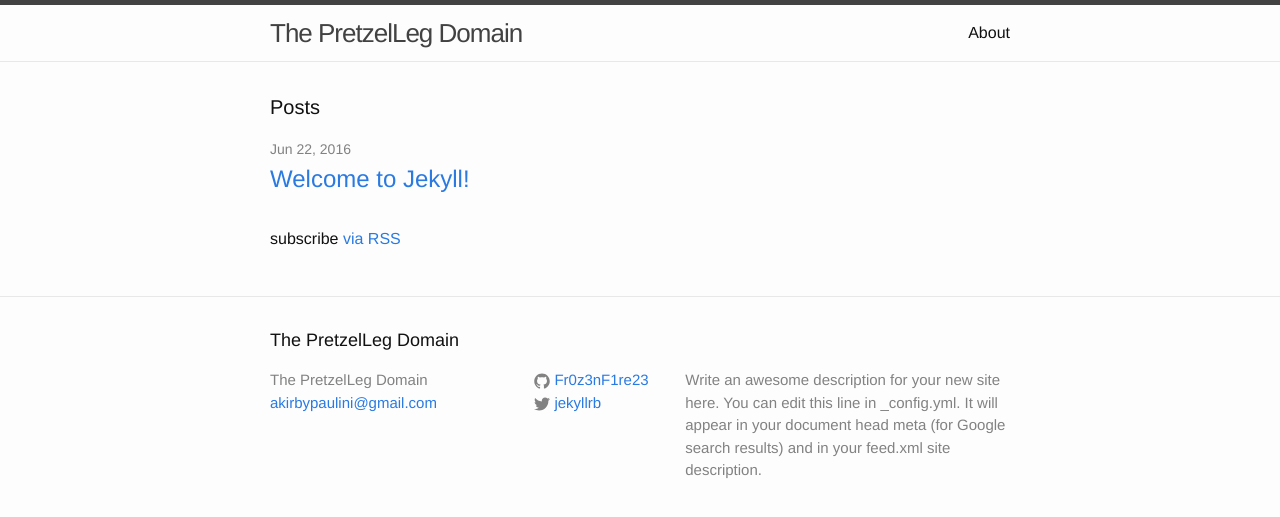
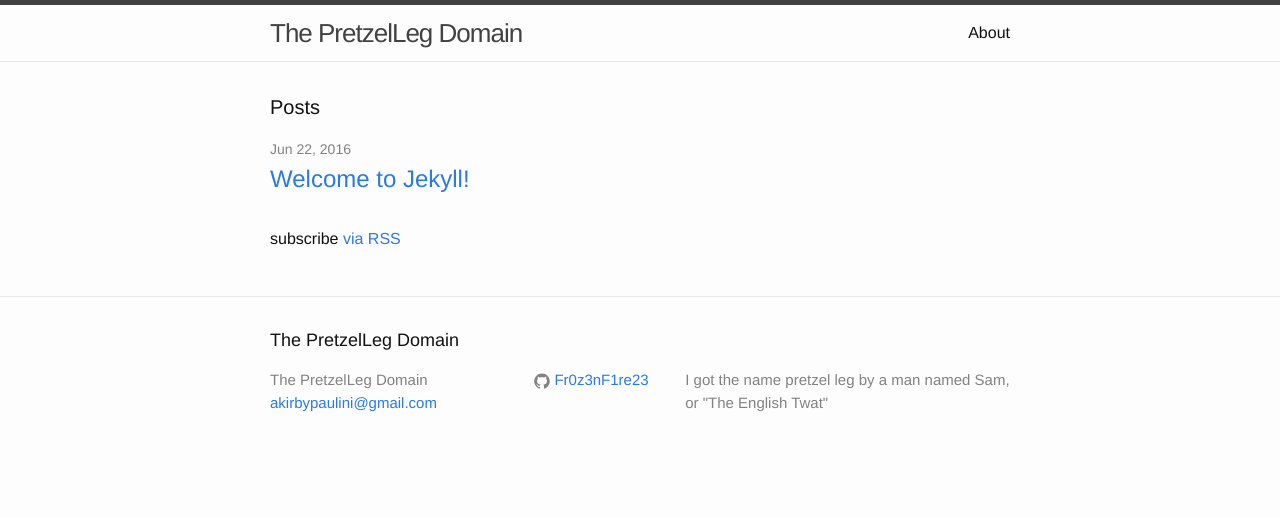
Before and after one commit to Fr0z3nF1re23/Fr0z3nF1re23.github.io, a Jekyll site: the page built from index.html, in a window 1280 px wide. Shown: the top 517 px of the page. Built offline with Jekyll 4.4.1, drawn with Linux system fonts in a browser that asks for light colours.

Commit message:
Update _config.yml

```diff
--- a/_config.yml
+++ b/_config.yml
@@ -9,12 +9,9 @@
 title: The PretzelLeg Domain
 email: akirbypaulini@gmail.com
 description: > # this means to ignore newlines until "baseurl:"
-  Write an awesome description for your new site here. You can edit this
-  line in _config.yml. It will appear in your document head meta (for
-  Google search results) and in your feed.xml site description.
+  I got the name pretzel leg by a man named Sam, or "The English Twat"
 baseurl: "" # the subpath of your site, e.g. /blog
 url: "https://PretzelLeg.com" # the base hostname & protocol for your site
-twitter_username: jekyllrb
 github_username:  Fr0z3nF1re23
 
 # Build settings
```
